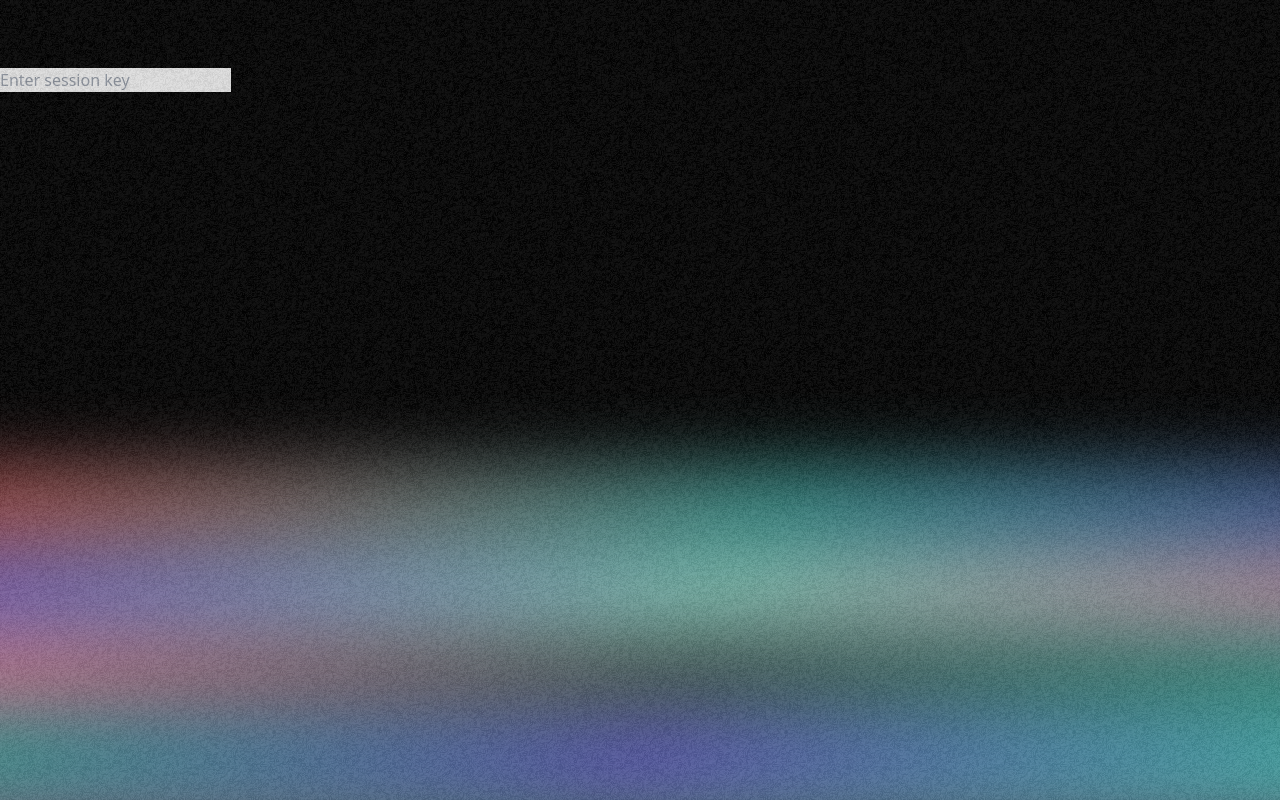
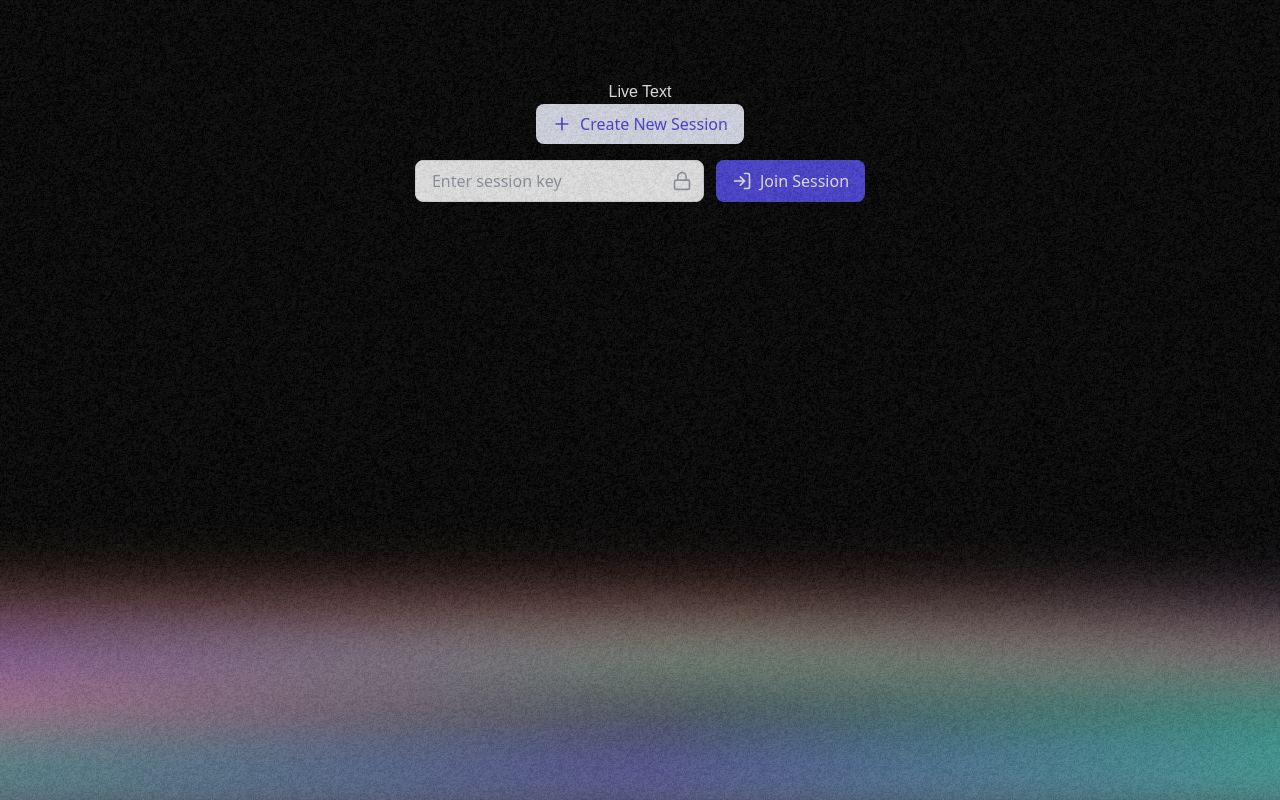
Before and after one commit to riteshshukladev/LiveText, a React (Vite) app in the folder client/: page / in a window 1280 px wide. Built offline with nearby package versions, Linux system fonts and the light colour scheme; no server answers; a web font is replaced by a local one.

Commit message:
uhh new modifications

```diff
--- a/client/index.css
+++ b/client/index.css
@@ -1,7 +1,6 @@
 @tailwind base;
 @tailwind components;
 @tailwind utilities;
-
 
 .screen {
   position: relative;
@@ -24,46 +23,54 @@
   pointer-events: none;
   filter: contrast(100%) brightness(80%);
 }
+
 .wave-1 {
-  background: linear-gradient(135deg,
-    rgba(255, 107, 107, 0.9),
-    rgba(78, 205, 196, 0.9),
-    rgba(108, 92, 231, 0.9));
+  background: linear-gradient(
+    135deg,
+    rgba(164, 96, 83, 255),
+    rgba(138,72,63,255),
+    rgba(40,49,82,255)
+  );
   filter: blur(30px);
   transform: scale(1.1);
   opacity: 0.8;
 }
 
 .wave-2 {
-  background: linear-gradient(135deg,
+  background: linear-gradient(
+    135deg,
     rgba(108, 92, 231, 0.9),
     rgba(168, 230, 207, 0.9),
-    rgba(255, 140, 148, 0.9));
+    rgba(255, 140, 148, 0.9)
+  );
   filter: blur(30px);
   transform: scale(1.1);
   opacity: 0.8;
 }
 
 .wave-3 {
-  background: linear-gradient(135deg,
+  background: linear-gradient(
+    135deg,
     rgba(255, 140, 148, 0.9),
     rgba(45, 52, 54, 0.9),
-    rgba(0, 184, 148, 0.9));
+    rgba(0, 184, 148, 0.9)
+  );
   filter: blur(30px);
   transform: scale(1.1);
   opacity: 0.8;
 }
 
 .wave-4 {
-  background: linear-gradient(135deg,
+  background: linear-gradient(
+    135deg,
     rgba(0, 184, 148, 0.9),
     rgba(108, 92, 231, 0.9),
-    rgba(78, 205, 196, 0.9));
+    rgba(78, 205, 196, 0.9)
+  );
   filter: blur(30px);
   transform: scale(1.1);
   opacity: 0.8;
 }
-
 
 .base-background {
   position: absolute;
@@ -72,7 +79,7 @@
   width: 100%;
   height: 100%;
   background: #000000;
-  z-index:-111;
+  z-index: -111;
 }
 
 /* Container for your content */
@@ -85,50 +92,75 @@
 
 /* comfortaa-latin-300-normal */
 @font-face {
-    font-family: 'Comfortaa';
+  font-family: "Comfortaa";
   font-style: normal;
   font-display: swap;
   font-weight: 300;
-    src: url(https://cdn.jsdelivr.net/fontsource/fonts/comfortaa@latest/latin-300-normal.woff2) format('woff2'), url(https://cdn.jsdelivr.net/fontsource/fonts/comfortaa@latest/latin-300-normal.woff) format('woff');
-    unicode-range: U+0000-00FF,U+0131,U+0152-0153,U+02BB-02BC,U+02C6,U+02DA,U+02DC,U+0304,U+0308,U+0329,U+2000-206F,U+2074,U+20AC,U+2122,U+2191,U+2193,U+2212,U+2215,U+FEFF,U+FFFD;
+  src: url(https://cdn.jsdelivr.net/fontsource/fonts/comfortaa@latest/latin-300-normal.woff2)
+      format("woff2"),
+    url(https://cdn.jsdelivr.net/fontsource/fonts/comfortaa@latest/latin-300-normal.woff)
+      format("woff");
+  unicode-range: U+0000-00FF, U+0131, U+0152-0153, U+02BB-02BC, U+02C6, U+02DA,
+    U+02DC, U+0304, U+0308, U+0329, U+2000-206F, U+2074, U+20AC, U+2122, U+2191,
+    U+2193, U+2212, U+2215, U+FEFF, U+FFFD;
 }
 
 /* comfortaa-latin-400-normal */
 @font-face {
-    font-family: 'Comfortaa';
+  font-family: "Comfortaa";
   font-style: normal;
   font-display: swap;
   font-weight: 400;
-    src: url(https://cdn.jsdelivr.net/fontsource/fonts/comfortaa@latest/latin-400-normal.woff2) format('woff2'), url(https://cdn.jsdelivr.net/fontsource/fonts/comfortaa@latest/latin-400-normal.woff) format('woff');
-    unicode-range: U+0000-00FF,U+0131,U+0152-0153,U+02BB-02BC,U+02C6,U+02DA,U+02DC,U+0304,U+0308,U+0329,U+2000-206F,U+2074,U+20AC,U+2122,U+2191,U+2193,U+2212,U+2215,U+FEFF,U+FFFD;
+  src: url(https://cdn.jsdelivr.net/fontsource/fonts/comfortaa@latest/latin-400-normal.woff2)
+      format("woff2"),
+    url(https://cdn.jsdelivr.net/fontsource/fonts/comfortaa@latest/latin-400-normal.woff)
+      format("woff");
+  unicode-range: U+0000-00FF, U+0131, U+0152-0153, U+02BB-02BC, U+02C6, U+02DA,
+    U+02DC, U+0304, U+0308, U+0329, U+2000-206F, U+2074, U+20AC, U+2122, U+2191,
+    U+2193, U+2212, U+2215, U+FEFF, U+FFFD;
 }
 
 /* comfortaa-latin-500-normal */
 @font-face {
-    font-family: 'Comfortaa';
+  font-family: "Comfortaa";
   font-style: normal;
   font-display: swap;
   font-weight: 500;
-    src: url(https://cdn.jsdelivr.net/fontsource/fonts/comfortaa@latest/latin-500-normal.woff2) format('woff2'), url(https://cdn.jsdelivr.net/fontsource/fonts/comfortaa@latest/latin-500-normal.woff) format('woff');
-    unicode-range: U+0000-00FF,U+0131,U+0152-0153,U+02BB-02BC,U+02C6,U+02DA,U+02DC,U+0304,U+0308,U+0329,U+2000-206F,U+2074,U+20AC,U+2122,U+2191,U+2193,U+2212,U+2215,U+FEFF,U+FFFD;
+  src: url(https://cdn.jsdelivr.net/fontsource/fonts/comfortaa@latest/latin-500-normal.woff2)
+      format("woff2"),
+    url(https://cdn.jsdelivr.net/fontsource/fonts/comfortaa@latest/latin-500-normal.woff)
+      format("woff");
+  unicode-range: U+0000-00FF, U+0131, U+0152-0153, U+02BB-02BC, U+02C6, U+02DA,
+    U+02DC, U+0304, U+0308, U+0329, U+2000-206F, U+2074, U+20AC, U+2122, U+2191,
+    U+2193, U+2212, U+2215, U+FEFF, U+FFFD;
 }
 
 /* comfortaa-latin-600-normal */
 @font-face {
-    font-family: 'Comfortaa';
+  font-family: "Comfortaa";
   font-style: normal;
   font-display: swap;
   font-weight: 600;
-    src: url(https://cdn.jsdelivr.net/fontsource/fonts/comfortaa@latest/latin-600-normal.woff2) format('woff2'), url(https://cdn.jsdelivr.net/fontsource/fonts/comfortaa@latest/latin-600-normal.woff) format('woff');
-    unicode-range: U+0000-00FF,U+0131,U+0152-0153,U+02BB-02BC,U+02C6,U+02DA,U+02DC,U+0304,U+0308,U+0329,U+2000-206F,U+2074,U+20AC,U+2122,U+2191,U+2193,U+2212,U+2215,U+FEFF,U+FFFD;
+  src: url(https://cdn.jsdelivr.net/fontsource/fonts/comfortaa@latest/latin-600-normal.woff2)
+      format("woff2"),
+    url(https://cdn.jsdelivr.net/fontsource/fonts/comfortaa@latest/latin-600-normal.woff)
+      format("woff");
+  unicode-range: U+0000-00FF, U+0131, U+0152-0153, U+02BB-02BC, U+02C6, U+02DA,
+    U+02DC, U+0304, U+0308, U+0329, U+2000-206F, U+2074, U+20AC, U+2122, U+2191,
+    U+2193, U+2212, U+2215, U+FEFF, U+FFFD;
 }
 
 /* comfortaa-latin-700-normal */
 @font-face {
-    font-family: 'Comfortaa';
+  font-family: "Comfortaa";
   font-style: normal;
   font-display: swap;
   font-weight: 700;
-    src: url(https://cdn.jsdelivr.net/fontsource/fonts/comfortaa@latest/latin-700-normal.woff2) format('woff2'), url(https://cdn.jsdelivr.net/fontsource/fonts/comfortaa@latest/latin-700-normal.woff) format('woff');
-    unicode-range: U+0000-00FF,U+0131,U+0152-0153,U+02BB-02BC,U+02C6,U+02DA,U+02DC,U+0304,U+0308,U+0329,U+2000-206F,U+2074,U+20AC,U+2122,U+2191,U+2193,U+2212,U+2215,U+FEFF,U+FFFD;
+  src: url(https://cdn.jsdelivr.net/fontsource/fonts/comfortaa@latest/latin-700-normal.woff2)
+      format("woff2"),
+    url(https://cdn.jsdelivr.net/fontsource/fonts/comfortaa@latest/latin-700-normal.woff)
+      format("woff");
+  unicode-range: U+0000-00FF, U+0131, U+0152-0153, U+02BB-02BC, U+02C6, U+02DA,
+    U+02DC, U+0304, U+0308, U+0329, U+2000-206F, U+2074, U+20AC, U+2122, U+2191,
+    U+2193, U+2212, U+2215, U+FEFF, U+FFFD;
 }
--- a/client/src/Components/App.jsx
+++ b/client/src/Components/App.jsx
@@ -2,6 +2,7 @@ import { useState } from "react";
 import { useSocket } from "../Context/SocketContext";
 import { Lock, Plus, LogIn } from "lucide-react";
 import NameModal from "../Modal/NameModal";
+import LandingPage from "./landing-page/LandingPage";
 
 function App() {
   const socket = useSocket();
@@ -16,41 +17,11 @@ function App() {
       <div class="base-background"></div>
       <div class="background relative overflow-hidden"></div>
 
-
-      <div className="absolute bottom-0 w-full h-[40vh] wave-1" />
-      <div className="absolute bottom-0 w-full h-[30vh] wave-2" />
-      <div className="absolute bottom-0 w-full h-[20vh] wave-3" />
-      <div className="absolute bottom-0 w-full h-[10vh] wave-4" />
-
-      <div>
-        <h1>Live Text</h1>
-
-        <div>
-          <button onClick={socket.handleGenerateNewKey}>
-            <Plus size={20} />
-            <span>Create New Session</span>
-          </button>
-
-          <form onSubmit={socket.handleInputSessionKey}>
-            <div>
-              <input
-                type="text"
-                name="inpVal"
-                id="inpVal"
-                placeholder="Enter session key"
-                value={socket.joinSessionKey}
-                onChange={socket.handleInputChange}
-              />
-              <Lock size={20} />
-            </div>
-
-            <button type="submit">
-              <LogIn size={20} />
-              <span>Join Session</span>
-            </button>
-          </form>
-        </div>
-      </div>
+      <div className="absolute bottom-0 w-full h-[25vh] wave-1" />
+      <div className="absolute bottom-0 w-full h-[20vh] wave-2" />
+      <div className="absolute bottom-0 w-full h-[15vh] wave-3" />
+      <div className="absolute bottom-0 w-full h-[7vh] wave-4" />
+      <LandingPage />
     </div>
   );
 }
--- /dev/null
+++ b/client/src/Components/landing-page/LandingPage.jsx
@@ -0,0 +1,62 @@
+import { useSocket } from "../../Context/SocketContext";
+import { Lock, Plus, LogIn } from "lucide-react";
+import NameModal from "../../Modal/NameModal";
+
+function LandingPage() {
+  const socket = useSocket();
+
+  if (socket.showNameModal) {
+    return <NameModal />;
+  }
+
+  return (
+    <div className="flex flex-col items-center justify-center mt-20">
+      <h1 className="text-white font-comfortaa font-medium">Live Text</h1>
+
+      <div className="flex flex-col gap-4 items-center">
+        {/* Create New Session Button */}
+        <button
+          onClick={socket.handleGenerateNewKey}
+          className="flex items-center gap-2 px-4 py-2 bg-indigo-50 text-indigo-600 rounded-lg hover:bg-indigo-100 transition-colors duration-200 w-full sm:w-auto"
+        >
+          <Plus size={20} />
+          <span className="font-medium">Create New Session</span>
+        </button>
+
+        {/* Join Session Form */}
+        <form
+          onSubmit={socket.handleInputSessionKey}
+          className="flex flex-col sm:flex-row gap-3 w-full sm:w-auto"
+        >
+          {/* Input Container */}
+          <div className="relative flex-1">
+            <input
+              type="text"
+              name="inpVal"
+              id="inpVal"
+              placeholder="Enter session key"
+              value={socket.joinSessionKey}
+              onChange={socket.handleInputChange}
+              className="w-full pl-4 pr-10 py-2 border border-gray-200 rounded-lg focus:ring-2 focus:ring-indigo-200 focus:border-indigo-400 outline-none transition-all duration-200"
+            />
+            <Lock
+              size={20}
+              className="absolute right-3 top-1/2 -translate-y-1/2 text-gray-400"
+            />
+          </div>
+
+          {/* Join Button */}
+          <button
+            type="submit"
+            className="flex items-center justify-center gap-2 px-4 py-2 bg-indigo-600 text-white rounded-lg hover:bg-indigo-700 transition-colors duration-200"
+          >
+            <LogIn size={20} />
+            <span className="font-medium">Join Session</span>
+          </button>
+        </form>
+      </div>
+    </div>
+  );
+}
+
+export default LandingPage;
```
Lines whose indentation alone changed are shown as unchanged.
